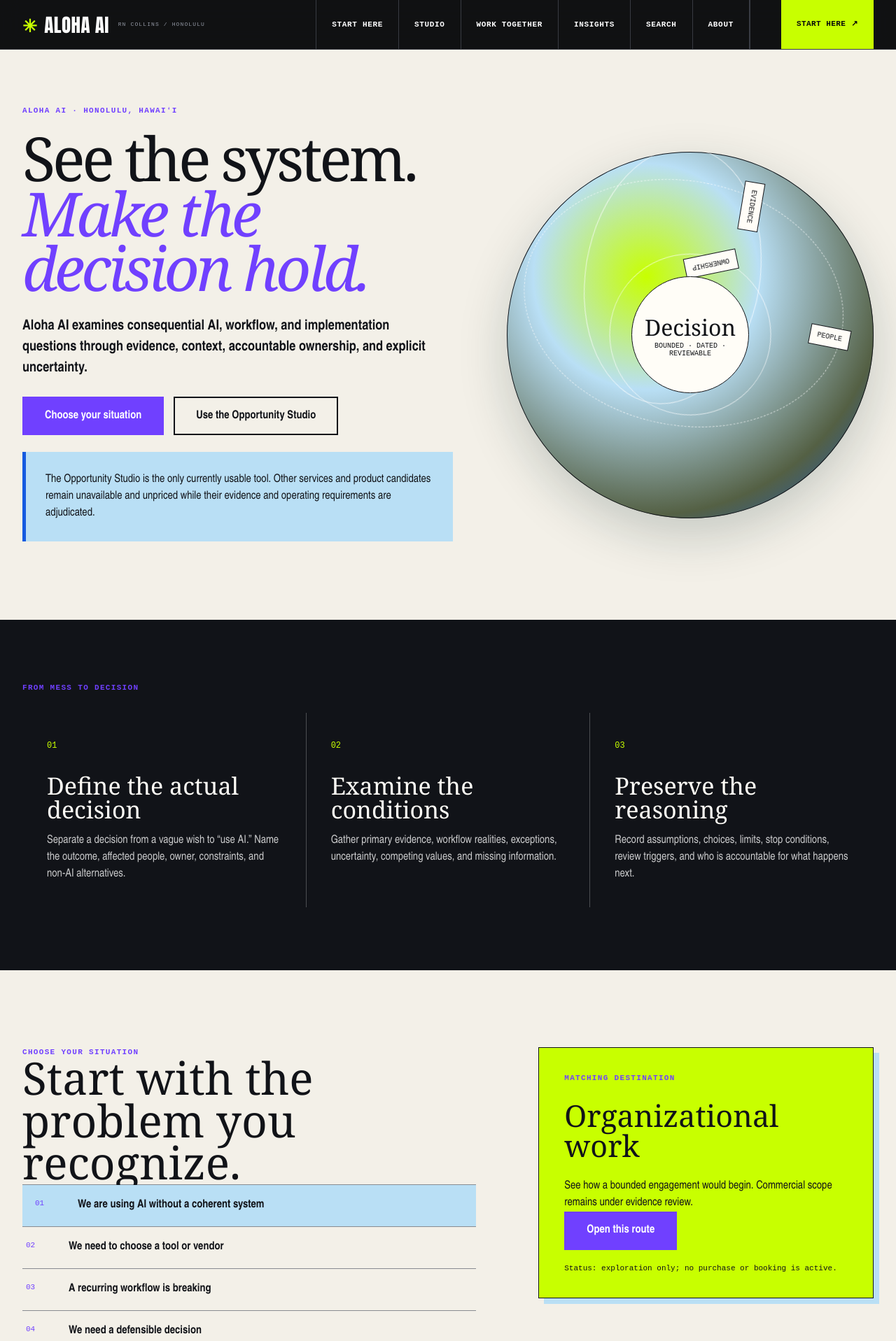
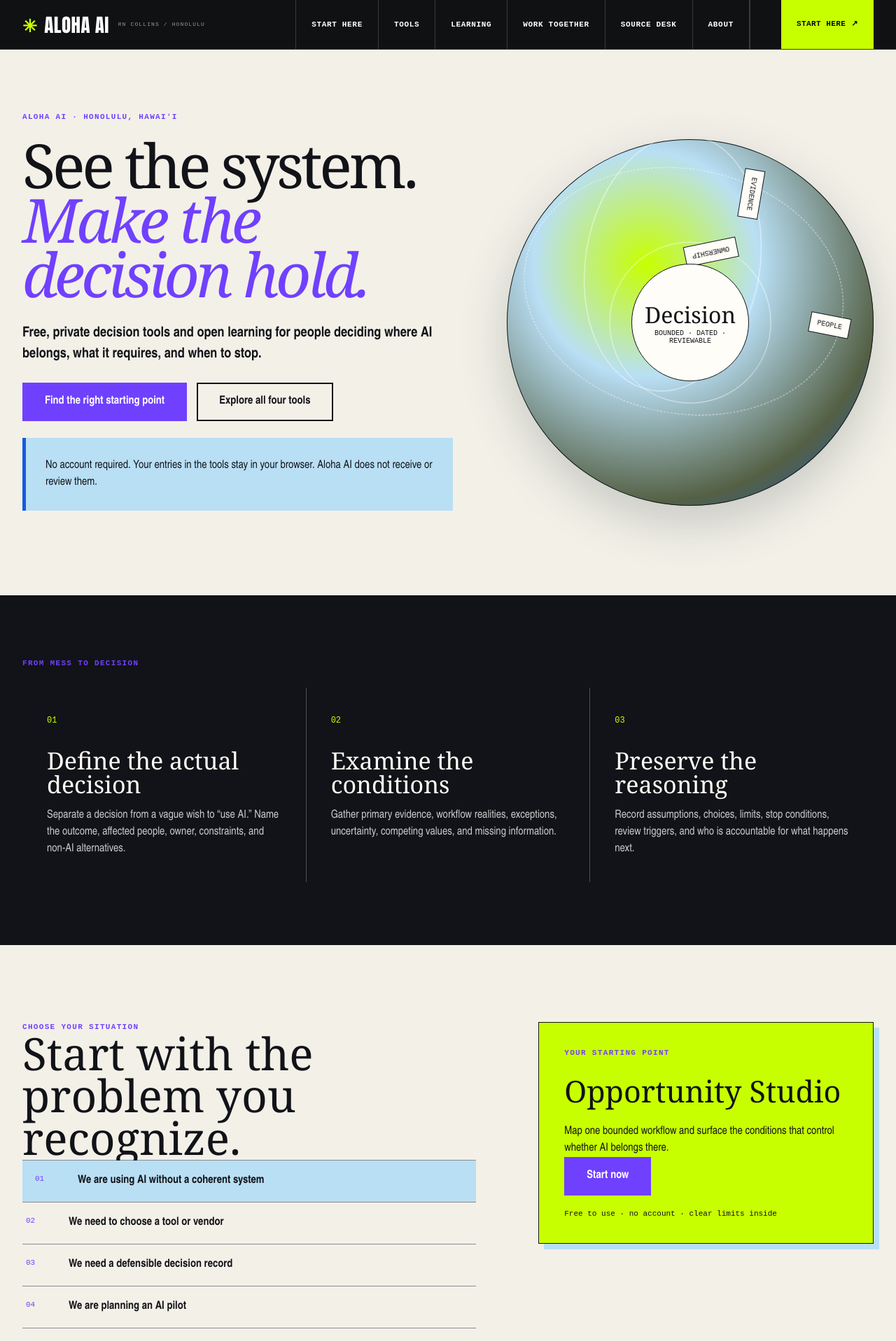
Before and after one commit to rn-collins/aloha-ai-consulting, a Next.js app: page / in a window 1280 px wide. Shown: the top 1917 px of the page at 70% size. Built offline with nearby package versions, Linux system fonts and the light colour scheme.

Commit message:
Align consumer entry journey (#39)
Make the live tools and open learning easy to discover from the home, Start Here, navigation, and Work Together journeys while preserving honest commercial boundaries.

```diff
--- a/app/home-experience.tsx
+++ b/app/home-experience.tsx
@@ -4,11 +4,11 @@
 import { useState } from "react";
 
 const situations = [
-  { label: "We are using AI without a coherent system", route: "/organizations", destination: "Organizational work", promise: "See how a bounded engagement would begin. Commercial scope remains under evidence review." },
-  { label: "We need to choose a tool or vendor", route: "/work/ai-tool-vendor-decision", destination: "Requirements and evidence", promise: "Examine a decision workspace—not an automatic ranking or recommendation engine." },
-  { label: "A recurring workflow is breaking", route: "/work/workflow-diagnostic-redesign", destination: "Workflow conditions", promise: "See the conditions a facilitated inquiry would examine before prescribing technology." },
-  { label: "We need a defensible decision", route: "/work/ai-decision-review", destination: "Decision record", promise: "Explore how evidence, assumptions, ownership, and review triggers can be preserved." },
-  { label: "I want to learn before hiring anyone", route: "/learning", destination: "Learning", promise: "Start with public learning and sources. Dates, formats, and prices remain inactive until verified." },
+  { label: "We are using AI without a coherent system", route: "/studio", destination: "Opportunity Studio", promise: "Map one bounded workflow and surface the conditions that control whether AI belongs there." },
+  { label: "We need to choose a tool or vendor", route: "/tools/vendor-comparison", destination: "Tool & Vendor Comparison Builder", promise: "Compare the current process and two candidates without letting features or price erase unresolved safeguards." },
+  { label: "We need a defensible decision record", route: "/tools/decision-record", destination: "Decision Record Builder", promise: "Preserve the owner, alternatives, evidence, affected people, uncertainty, stop conditions, and next review." },
+  { label: "We are planning an AI pilot", route: "/tools/pilot-design", destination: "Pilot Design Kit", promise: "Precommit the hypothesis, baseline, evidence plan, authority, stop, rollback, and end-of-pilot decision." },
+  { label: "I want to learn before hiring anyone", route: "/learning/citation-verifier", destination: "Open course", promise: "Use the complete eighteen-lesson Citation Verifier course, knowledge check, workbook, and local progress record." },
 ];
 
 export function HomeExperience() {
@@ -16,13 +16,13 @@
   const current = situations[selected];
   return <>
     <section className="decision-hero wrap">
-      <div className="decision-copy"><p className="kicker">Aloha AI · Honolulu, Hawaiʻi</p><h1>See the system.<br/><em>Make the decision hold.</em></h1><p className="lede">Aloha AI examines consequential AI, workflow, and implementation questions through evidence, context, accountable ownership, and explicit uncertainty.</p><div className="actions"><a className="button primary" href="#choose">Choose your situation</a><Link className="button" href="/studio">Use the Opportunity Studio</Link></div><p className="quiet-note">The Opportunity Studio is the only currently usable tool. Other services and product candidates remain unavailable and unpriced while their evidence and operating requirements are adjudicated.</p></div>
+      <div className="decision-copy"><p className="kicker">Aloha AI · Honolulu, Hawaiʻi</p><h1>See the system.<br/><em>Make the decision hold.</em></h1><p className="lede">Free, private decision tools and open learning for people deciding where AI belongs, what it requires, and when to stop.</p><div className="actions"><a className="button primary" href="#choose">Find the right starting point</a><Link className="button" href="/tools">Explore all four tools</Link></div><p className="quiet-note">No account required. Your entries in the tools stay in your browser. Aloha AI does not receive or review them.</p></div>
       <div className="living-field" aria-label="A living decision field showing evidence, people, ownership, and review">
         <div className="field-orbit orbit-one"><span>Evidence</span></div><div className="field-orbit orbit-two"><span>People</span></div><div className="field-orbit orbit-three"><span>Ownership</span></div><div className="field-core"><b>Decision</b><small>bounded · dated · reviewable</small></div>
       </div>
     </section>
     <section className="mess-section"><div className="wrap"><p className="section-label">From mess to decision</p><div className="mess-grid"><article><span>01</span><h2>Define the actual decision</h2><p>Separate a decision from a vague wish to “use AI.” Name the outcome, affected people, owner, constraints, and non-AI alternatives.</p></article><article><span>02</span><h2>Examine the conditions</h2><p>Gather primary evidence, workflow realities, exceptions, uncertainty, competing values, and missing information.</p></article><article><span>03</span><h2>Preserve the reasoning</h2><p>Record assumptions, choices, limits, stop conditions, review triggers, and who is accountable for what happens next.</p></article></div></div></section>
-    <section id="choose" className="situation-section wrap"><div><p className="section-label">Choose your situation</p><h2>Start with the problem you recognize.</h2><div className="situation-options" role="list">{situations.map((item, index)=><button key={item.label} type="button" aria-pressed={selected===index} onClick={()=>setSelected(index)}><span>{String(index+1).padStart(2,"0")}</span>{item.label}</button>)}</div></div><aside aria-live="polite"><p className="section-label">Matching destination</p><h3>{current.destination}</h3><p>{current.promise}</p><Link className="button primary" href={current.route}>Open this route</Link><small>Status: exploration only; no purchase or booking is active.</small></aside></section>
+    <section id="choose" className="situation-section wrap"><div><p className="section-label">Choose your situation</p><h2>Start with the problem you recognize.</h2><div className="situation-options" role="list">{situations.map((item, index)=><button key={item.label} type="button" aria-pressed={selected===index} onClick={()=>setSelected(index)}><span>{String(index+1).padStart(2,"0")}</span>{item.label}</button>)}</div></div><aside aria-live="polite"><p className="section-label">Your starting point</p><h3>{current.destination}</h3><p>{current.promise}</p><Link className="button primary" href={current.route}>Start now</Link><small>Free to use · no account · clear limits inside</small></aside></section>
     <section className="evidence-preview wrap"><div><p className="section-label">The evidence desk</p><h2>Every conclusion needs support, limits, and an update trigger.</h2></div><div className="evidence-records"><article><b>Claim</b><p>What the public language says—no more than the evidence and actual capability support.</p></article><article><b>Source</b><p>The primary authority, original research, official documentation, or first-party dataset.</p></article><article><b>Limit</b><p>Where the evidence does not transfer, what conflicts, and what remains unknown.</p></article><article><b>Review</b><p>The date, owner, correction path, update trigger, and retirement condition.</p></article></div><Link className="text-link" href="/insights">Enter the Source Desk →</Link></section>
   </>;
 }
--- a/app/site-shell.tsx
+++ b/app/site-shell.tsx
@@ -7,12 +7,12 @@
       <div className="wrap nav-wrap">
         <Link className="brand" href="/" aria-label="Aloha AI home"><span className="brand-mark" aria-hidden="true">✳</span>ALOHA AI<small>RN COLLINS / HONOLULU</small></Link>
         <nav aria-label="Primary navigation">
-          <Link href="/start">Start here</Link><Link href="/studio">Studio</Link><Link href="/work">Work together</Link><Link href="/insights">Insights</Link><Link href="/search">Search</Link><Link href="/about">About</Link>
+          <Link href="/start">Start here</Link><Link href="/tools">Tools</Link><Link href="/learning">Learning</Link><Link href="/work">Work together</Link><Link href="/insights">Source Desk</Link><Link href="/about">About</Link>
         </nav>
         <details className="mobile-menu">
           <summary>Menu</summary>
           <nav aria-label="Mobile navigation">
-            <Link href="/start">Start here</Link><Link href="/studio">Studio</Link><Link href="/work">Work together</Link><Link href="/insights">Insights</Link><Link href="/search">Search</Link><Link href="/about">About</Link>
+            <Link href="/start">Start here</Link><Link href="/tools">Tools</Link><Link href="/learning">Learning</Link><Link href="/work">Work together</Link><Link href="/insights">Source Desk</Link><Link href="/search">Search</Link><Link href="/about">About</Link>
           </nav>
         </details>
         <Link className="nav-action" href="/start">Start here <span aria-hidden="true">↗</span></Link>
--- a/app/start/page.tsx
+++ b/app/start/page.tsx
@@ -2,10 +2,11 @@
 import { SiteShell } from "../site-shell";
 
 const choices=[
- ["01","I have a recurring task that feels costly or fragile","Map the work, handoffs, judgment, and constraints before choosing an intervention.","/studio","Map the opportunity"],
- ["02","I need to make one focused decision","Use a private AI Decision Review and leave with a documented recommendation, reasoning, risks, and next move.","/work/ai-decision-review","Review one decision"],
- ["03","My organization needs a scoped program","Begin with the information needed for fit, procurement, accessibility, and responsible delivery.","/organizations","Explore organizational work"],
- ["04","I want to learn before I pay","Join the free monthly, lecture-based masterclass for evidence, frameworks, and general examples.","/events","View the free masterclass"],
- ["05","I want live help with one real problem","Work through an inside solution, independent outside assessment, and combined next move in a four-person clinic.","/work/ai-opportunity-clinic","View the paid clinic"],
+ ["01","I am deciding whether AI belongs in a workflow","Map the work, people, evidence, consequences, and constraints before choosing an intervention.","/studio","Use the Opportunity Studio"],
+ ["02","I need to document one consequential decision","Preserve the alternatives, evidence, owner, affected people, uncertainty, stop conditions, and review triggers.","/tools/decision-record","Build a decision record"],
+ ["03","I need to compare tools or vendors","Compare the current process and two candidates against five non-negotiable gates and your own weighted criteria.","/tools/vendor-comparison","Compare the options"],
+ ["04","I am preparing a bounded pilot","Define the hypothesis, baseline, measures, authority, affected-party input, stop, rollback, and final decision before testing.","/tools/pilot-design","Design the pilot"],
+ ["05","I want to learn how trustworthy AI systems are evaluated","Take the open Citation Verifier course with eighteen lessons, practices, a knowledge check, and a downloadable lab workbook.","/learning/citation-verifier","Start the open course"],
+ ["06","I may want to work with Aloha AI","See what is available now, what remains under validation, and how to prepare a useful inquiry without encountering a false booking path.","/work","Explore ways to work together"],
 ];
-export default function Start(){return <SiteShell><main id="main"><section className="page-hero wrap"><p className="kicker">Start here</p><h1>Choose by situation,<br/><em>not by software.</em></h1><p className="lede">You can browse and use the Opportunity Studio without creating an account or surrendering contact information.</p></section><section className="wrap"><div className="choice-grid">{choices.map(c=><article className="choice" key={c[0]}><span className="path-num">{c[0]}</span><h2>{c[1]}</h2><p>{c[2]}</p><Link href={c[3]}>{c[4]} →</Link></article>)}</div><aside className="quiet-note"><h2>“No suitable offer” is a valid destination.</h2><p>If AI is not appropriate, the process needs repair first, or Aloha AI is not the right source of support, the route should say so plainly and point toward the next useful step.</p></aside></section></main></SiteShell>}
+export default function Start(){return <SiteShell><main id="main"><section className="page-hero wrap"><p className="kicker">Start here</p><h1>Choose by situation,<br/><em>not by software.</em></h1><p className="lede">Four private decision tools and one complete open course are usable now. No account, email address, or payment is required.</p></section><section className="wrap"><div className="choice-grid">{choices.map(c=><article className="choice" key={c[0]}><span className="path-num">{c[0]}</span><h2>{c[1]}</h2><p>{c[2]}</p><Link href={c[3]}>{c[4]} →</Link></article>)}</div><aside className="quiet-note"><h2>“Do not proceed” is a useful result.</h2><p>These tools are designed to reveal missing evidence, authority, safeguards, or capacity. They do not manufacture a positive recommendation when the conditions do not support one.</p></aside></section></main></SiteShell>}
```
Also changed, not shown: app/work/page.tsx (+1 -1 lines), 1 other file (tests, documents, lock files or other folders).
